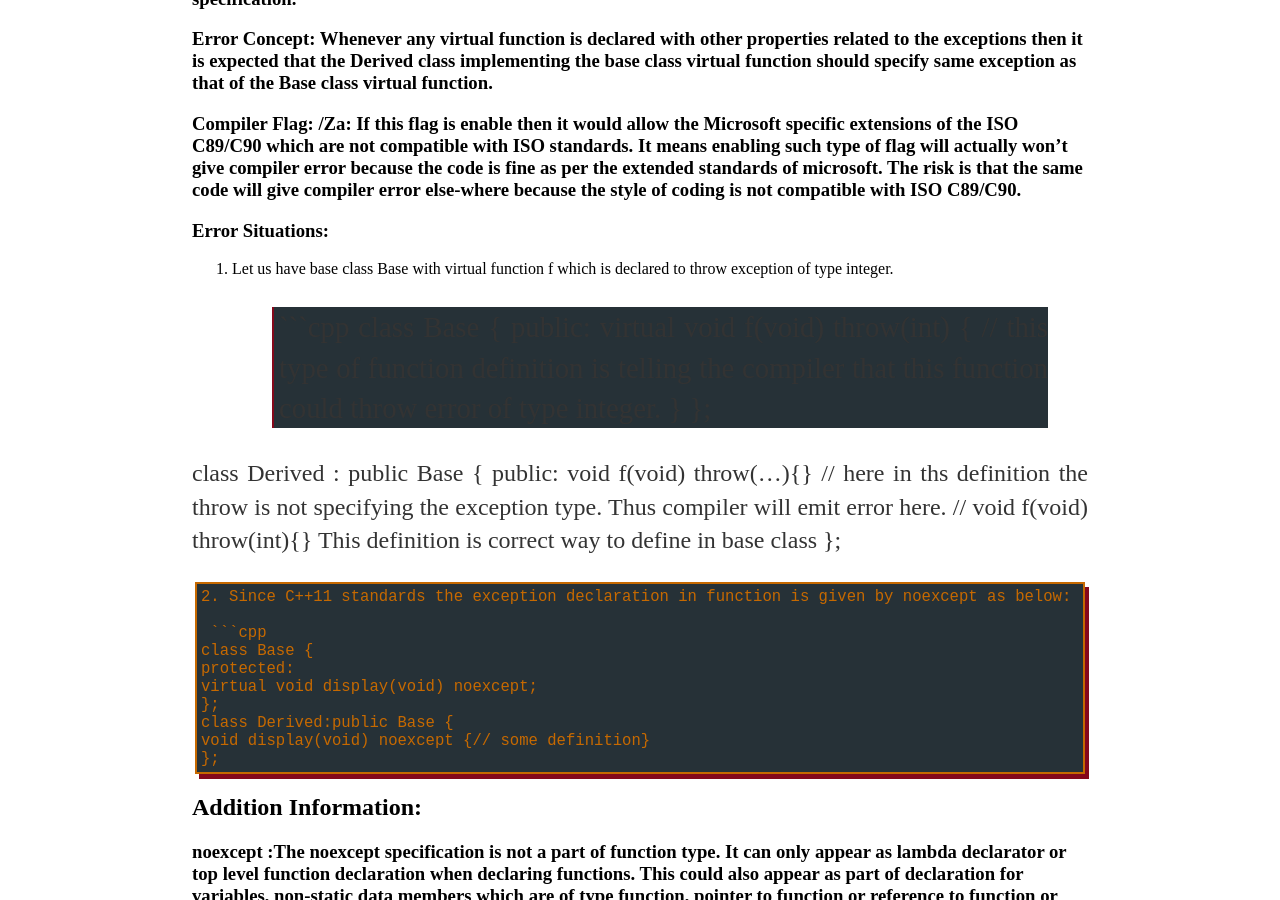
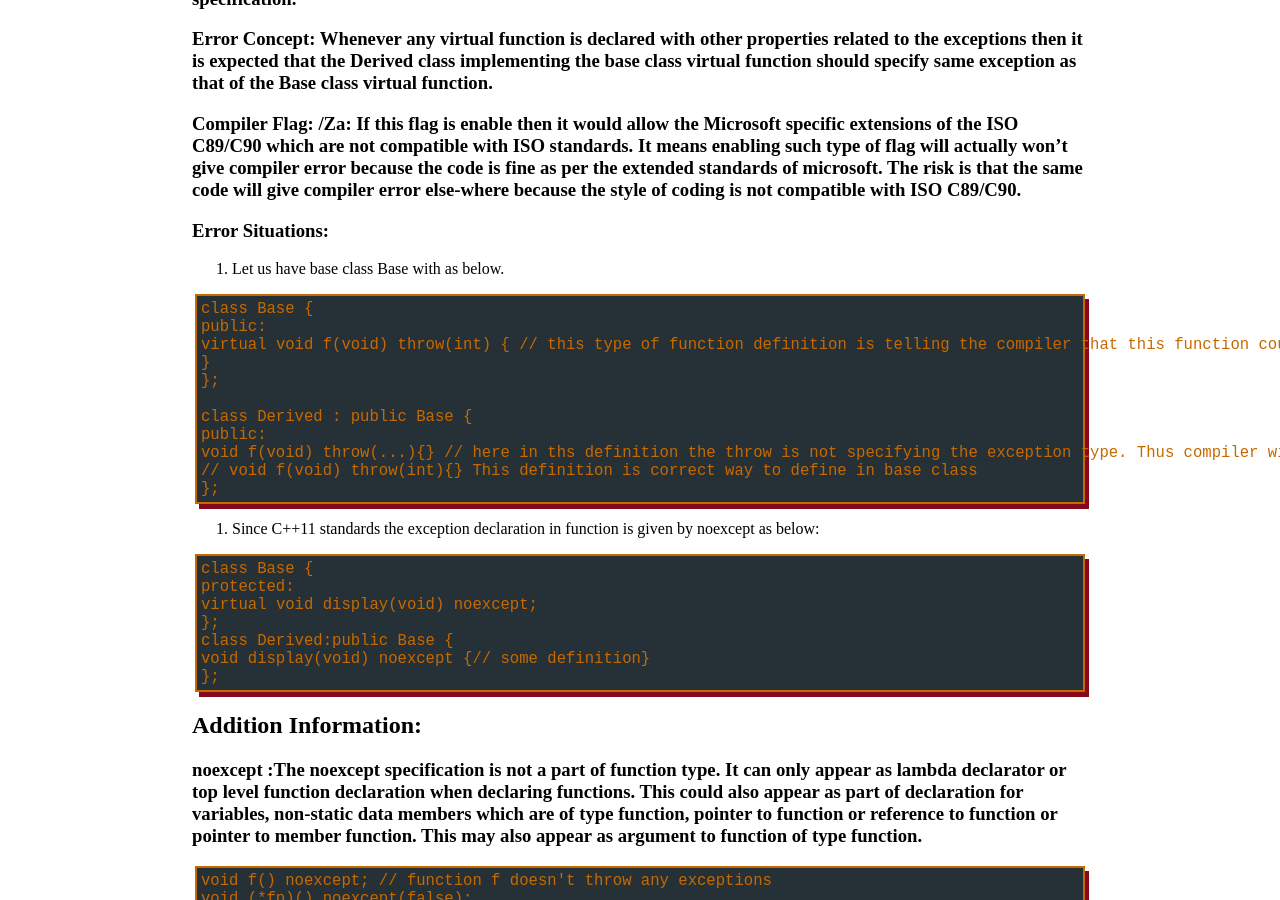
Before and after one commit to devchait/devchait.github.io, a Jekyll site: the page built from docs/_posts/2022-01-03-msvc-error-c2694.md, in a window 1280 px wide and 900 px high, scrolled down 399 px. Built offline with Jekyll 4.4.1, drawn with Linux system fonts in a browser that asks for light colours; our own code applies the rules of GitHub Pages for plain Markdown files.

Commit message:
Another attempt to make things correct

````diff
--- a/docs/_posts/2022-01-03-msvc-error-c2694.md
+++ b/docs/_posts/2022-01-03-msvc-error-c2694.md
@@ -4,8 +4,8 @@
 ### Error Concept: Whenever any virtual function is declared with other properties related to the exceptions then it is expected that the Derived class implementing the base class virtual function should specify same exception as that of the Base class virtual function.
 ### Compiler Flag: /Za: If this flag is enable then it would allow the Microsoft specific extensions of the ISO C89/C90 which are not compatible with ISO standards. It means enabling such type of flag will actually won't give compiler error because the code is fine as per the extended standards of microsoft. The risk is that the same code will give compiler error else-where because the style of coding is not compatible with ISO C89/C90.
 ### Error Situations:
-1. Let us have base class Base with virtual function f which is declared to throw exception of type integer.
->
+1. Let us have base class Base with as below.
+
 ```cpp
 class Base {
 public:
````
